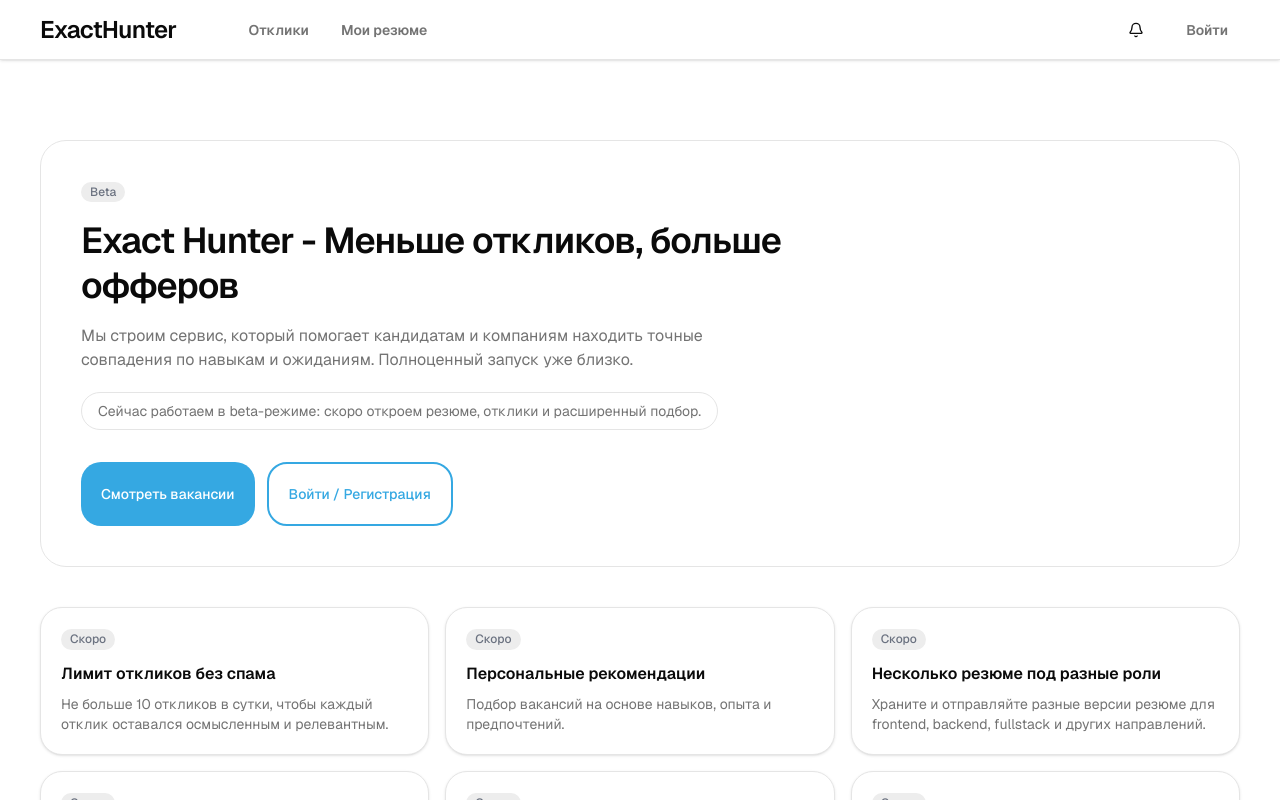
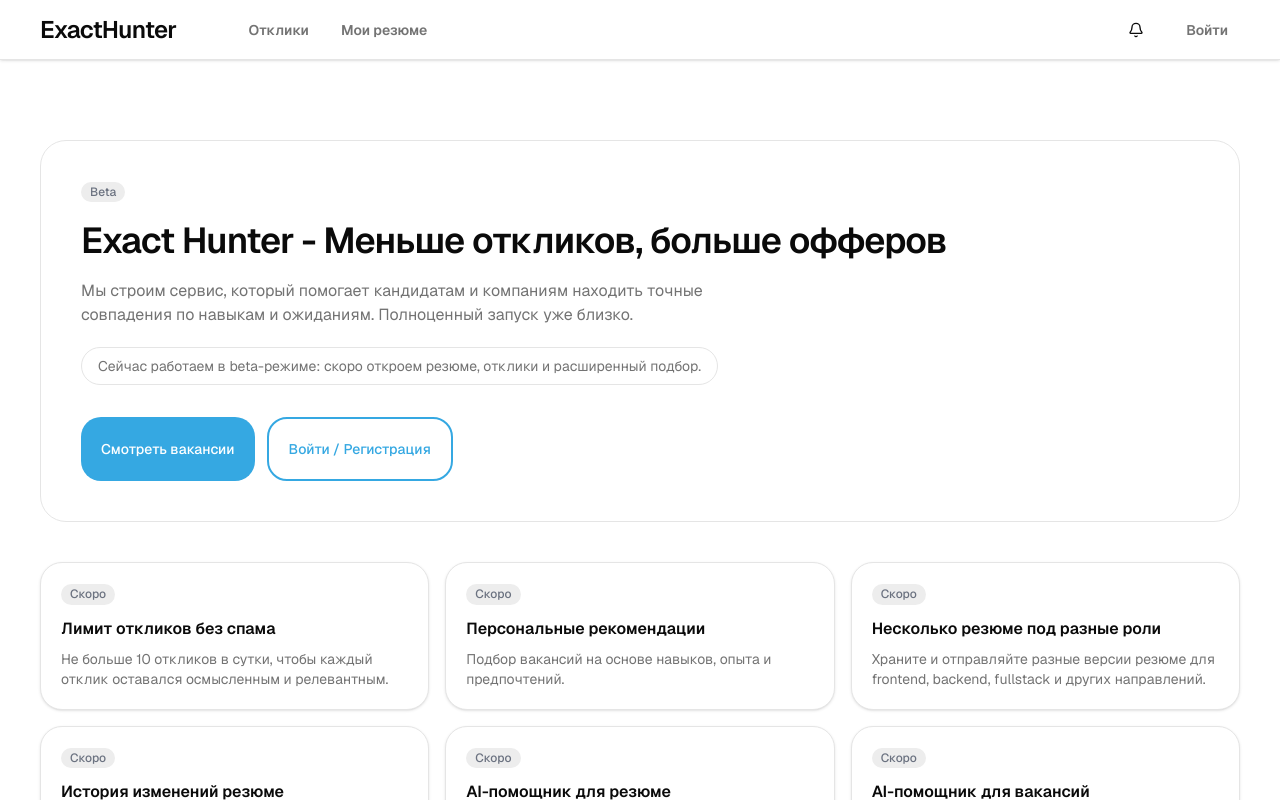
Before and after one commit to v-js-d/exact-hunter, a Next.js app: page / in a window 1280 px wide. Built offline with nearby package versions, Linux system fonts and the light colour scheme; no server answers.

Commit message:
little fixes

```diff
--- a/src/app/(main)/page.tsx
+++ b/src/app/(main)/page.tsx
@@ -48,7 +48,7 @@ const Home = () => (
               <Badge>Beta</Badge>
             </div>
 
-            <h1 className='typo-h1 max-w-3xl'>
+            <h1 className='typo-h1 max-w-4xl'>
               Exact Hunter - Меньше откликов, больше офферов
             </h1>
             <p className='typo-body text-muted-foreground mt-4 max-w-2xl'>
```
